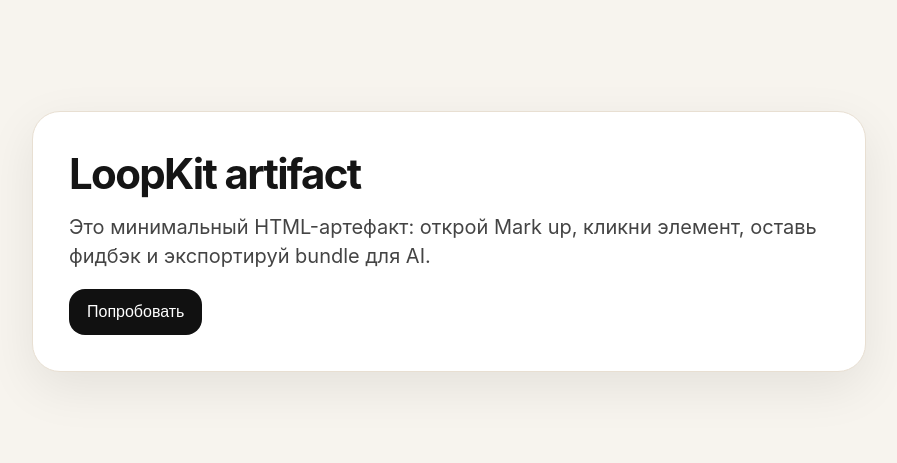
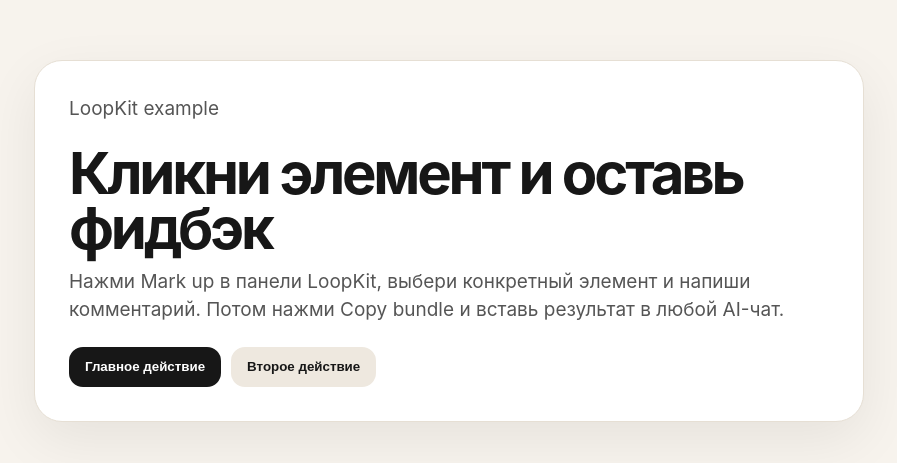
Before and after one commit to Rrock-k/loopkit, a website: page examples/basic.html in a window 1280 px wide. Shown: the part 159-622 px from the top of the page, without its empty margins (191-1088 px from the left). Drawn offline with Linux system fonts and the light colour scheme.

Commit message:
Update basic example for current runtime

```diff
--- a/examples/basic.html
+++ b/examples/basic.html
@@ -5,61 +5,44 @@
   <meta name="viewport" content="width=device-width, initial-scale=1" />
   <title>LoopKit Basic Artifact</title>
 
-  <script type="application/loopkit+json">
+  <script type="application/loopkit+json" id="loopkit-meta">
   {
-    "artifact_id": "loopkit-basic-example",
-    "artifact_version": "v1",
-    "title": "LoopKit Basic Artifact"
+    "artifactId": "loopkit-basic-example",
+    "artifactVersion": "v1",
+    "title": "LoopKit Basic Artifact",
+    "description": "Минимальный HTML-артефакт для проверки LoopKit."
   }
   </script>
 
   <script type="text/plain" id="loopkit-decisions">
-  DECISIONS:
-  - один самодостаточный HTML-артефакт
-  - минималистичный интерфейс
-  - фидбэк живёт одну итерацию
+DECISIONS:
+- Артефакт должен оставаться простым одиночным HTML.
+- Feedback bundle живёт одну итерацию.
+- Между версиями сохраняются только DECISIONS.
   </script>
 
   <style>
-    body {
-      margin: 0;
-      min-height: 100vh;
-      display: grid;
-      place-items: center;
-      background: #f7f4ee;
-      color: #151515;
-      font-family: Inter, ui-sans-serif, system-ui, -apple-system, BlinkMacSystemFont, "Segoe UI", sans-serif;
-    }
-    main {
-      width: min(760px, calc(100vw - 32px));
-      background: white;
-      border: 1px solid #e8dfd2;
-      border-radius: 28px;
-      padding: 36px;
-      box-shadow: 0 16px 50px rgba(0,0,0,.08);
-    }
-    h1 { margin: 0 0 14px; font-size: 42px; letter-spacing: -.04em; }
-    p { margin: 0 0 18px; font-size: 20px; line-height: 1.45; color: #444; }
-    button.demo {
-      border: 0;
-      border-radius: 16px;
-      background: #111;
-      color: white;
-      padding: 14px 18px;
-      font-size: 16px;
-      cursor: pointer;
-    }
+    :root { color-scheme: light; font-family: Inter, ui-sans-serif, system-ui, -apple-system, BlinkMacSystemFont, "Segoe UI", sans-serif; }
+    body { margin: 0; min-height: 100vh; display: grid; place-items: center; background: #f7f3ed; color: #171717; }
+    main { width: min(760px, calc(100vw - 32px)); background: #fff; border: 1px solid #e6dfd4; border-radius: 28px; padding: 34px; box-shadow: 0 18px 55px rgba(0,0,0,.07); }
+    h1 { margin: 0 0 12px; font-size: clamp(34px, 5vw, 58px); line-height: .95; letter-spacing: -.055em; }
+    p { font-size: 19px; line-height: 1.5; color: #555; margin: 0 0 22px; }
+    .actions { display: flex; gap: 10px; flex-wrap: wrap; }
+    button.demo { height: 40px; border: 0; border-radius: 14px; padding: 0 16px; background: #171717; color: #fff; font-weight: 700; cursor: pointer; }
+    button.demo.secondary { background: #eee8df; color: #171717; }
   </style>
 </head>
 <body>
   <main data-loop-id="basic.card" data-loop-kind="card" data-loop-title="Main card">
-    <h1 data-loop-id="basic.title" data-loop-kind="heading" data-loop-title="Hero title">LoopKit artifact</h1>
+    <p data-loop-id="basic.kicker" data-loop-kind="kicker" data-loop-title="Kicker">LoopKit example</p>
+    <h1 data-loop-id="basic.title" data-loop-kind="heading" data-loop-title="Main title">Кликни элемент и оставь фидбэк</h1>
     <p data-loop-id="basic.description" data-loop-kind="paragraph" data-loop-title="Description">
-      Это минимальный HTML-артефакт: открой Mark up, кликни элемент, оставь фидбэк и экспортируй bundle для AI.
+      Нажми Mark up в панели LoopKit, выбери конкретный элемент и напиши комментарий. Потом нажми Copy bundle и вставь результат в любой AI-чат.
     </p>
-    <button class="demo" data-loop-id="basic.cta" data-loop-kind="button" data-loop-title="Primary CTA">
-      Попробовать
-    </button>
+    <div class="actions" data-loop-id="basic.actions" data-loop-kind="actions" data-loop-title="Action buttons">
+      <button class="demo" data-loop-id="basic.primary-action" data-loop-kind="button" data-loop-title="Primary action">Главное действие</button>
+      <button class="demo secondary" data-loop-id="basic.secondary-action" data-loop-kind="button" data-loop-title="Secondary action">Второе действие</button>
+    </div>
   </main>
 
   <script src="../loopkit.js"></script>
```
